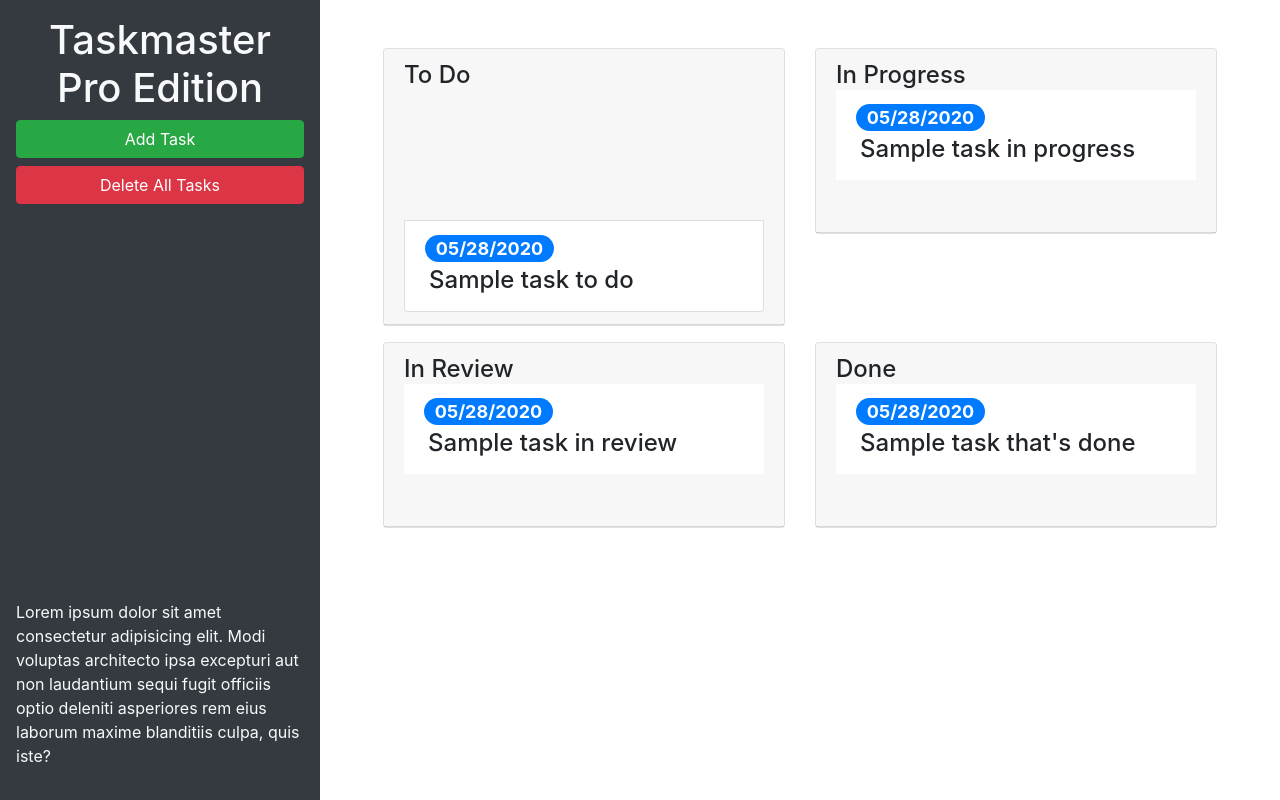
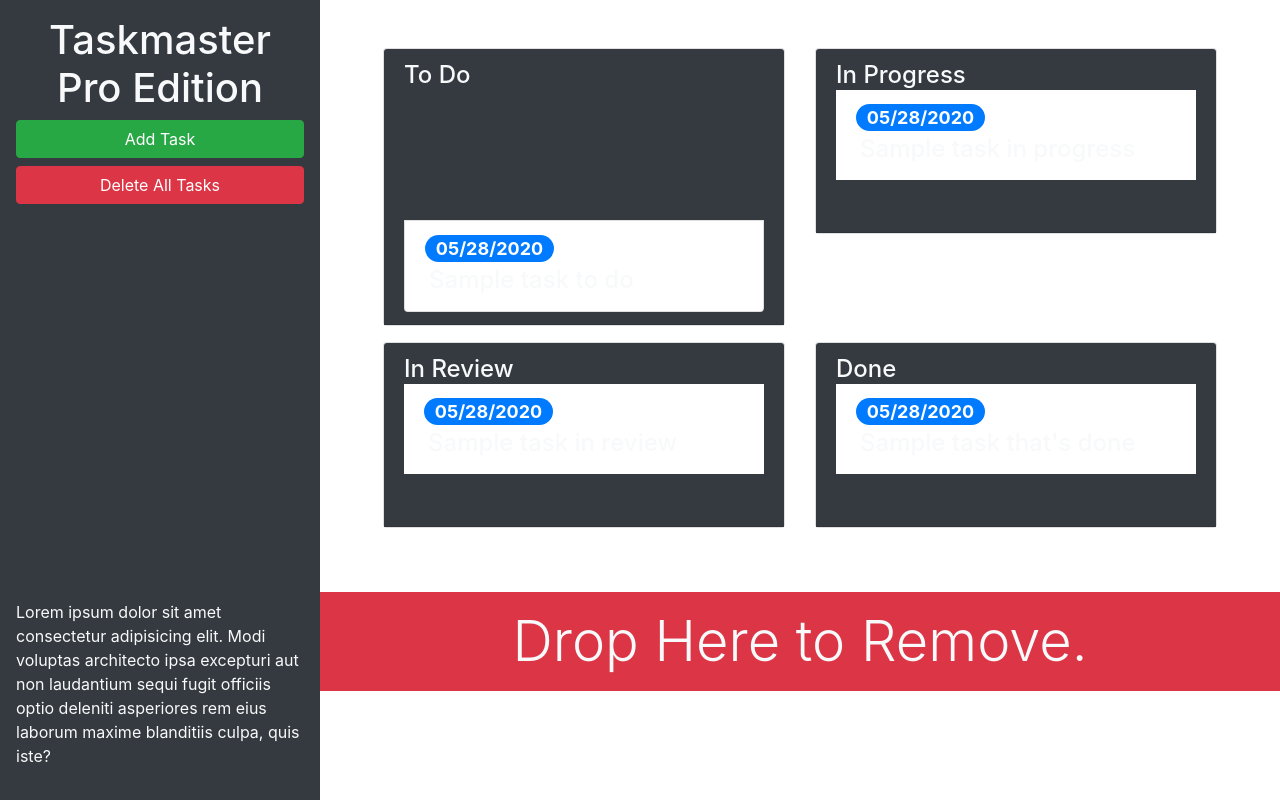
Before and after one commit to smith-utxo/taskmaster-pro, a plain HTML site: page index.html in a window 1280 px wide. Drawn offline with nearby package versions, Linux system fonts and the light colour scheme.

Commit message:
trash bin added to bottom with drag/drop functionality

```diff
--- a/index.html
+++ b/index.html
@@ -13,24 +13,24 @@
 <body>
 
   <div class="row min-vh-100 no-gutters">
-    <header class="col-12 col-lg-3 bg-dark text-light d-flex flex-column p-4 p-lg-3">
+    <header class="col-12 col-lg-3 bg-dark text-light sticky-top d-flex flex-column p-4 p-lg-3">
       <h1 class="text-center">Taskmaster Pro Edition</h1>
       <button id="create-task" class="btn btn-block btn-success" data-toggle="modal" data-target="#task-form-modal">Add
         Task</button>
       <button id="remove-tasks" class="btn btn-block btn-danger">Delete All Tasks</button>
-      <p class="mt-auto">Lorem ipsum dolor sit amet consectetur adipisicing elit. Modi voluptas architecto ipsa
+      <p class="mt-auto d-none d-lg-block">Lorem ipsum dolor sit amet consectetur adipisicing elit. Modi voluptas architecto ipsa
         excepturi aut non
         laudantium sequi fugit officiis optio deleniti asperiores rem eius laborum maxime blanditiis culpa, quis iste?
       </p>
     </header>
 
-    <main class="col-12 col-lg-9">
+    <main class="col-12 col-lg-9 d-flex flex-column">
 
       <div class="m-5 row justify-content-around">
         <!-- todo start -->
         <div class="col-12 col-md-6 col-x mb-3">
           <div class="card">
-            <h4 class="card-header">
+            <h4 class="card-header bg-dark text-light">
           To Do
           <ul id="list-toDo" class="list-group list-group-flush"></ul>
             <li class="list-group-item" id="to-do-list">
@@ -44,7 +44,7 @@
         <!-- in progress start -->
         <div class="col-12 col-md-6 col-x mb-3">
           <div class="card">
-            <h4 class="card-header">
+            <h4 class="card-header bg-dark text-light">
           In Progress
           <ul id="list-inProgress" class="list-group list-group-flush">
             <li class="list-group-item" id="in-progress-list">
@@ -58,7 +58,7 @@
         <!-- in review start -->
         <div class="col-12 col-md-6 col-x mb-3">
           <div class="card">
-            <h4 class="card-header">
+            <h4 class="card-header bg-dark text-light">
           In Review
           <ul id="list-inReview" class="list-group list-group-flush">
             <li class="list-group-item" id="in-review-list">
@@ -72,7 +72,7 @@
         <!-- done start -->
         <div class="col-12 col-md-6 col-x mb-3">
           <div class="card">
-            <h4 class="card-header">
+            <h4 class="card-header bg-dark text-light">
           Done
           <ul id="list-done" class="list-group list-group-flush">
             <li class="list-group-item" id="done-list">
@@ -83,6 +83,12 @@
         </div>
       </div>
         <!-- done end -->
+      </div>
+
+      <div id="trash">
+        <div class="w-100 bg-danger p-3 text-center text-light display-4 mt-auto">
+          Drop Here to Remove.
+        </div>
       </div>
     </main>
 
```
